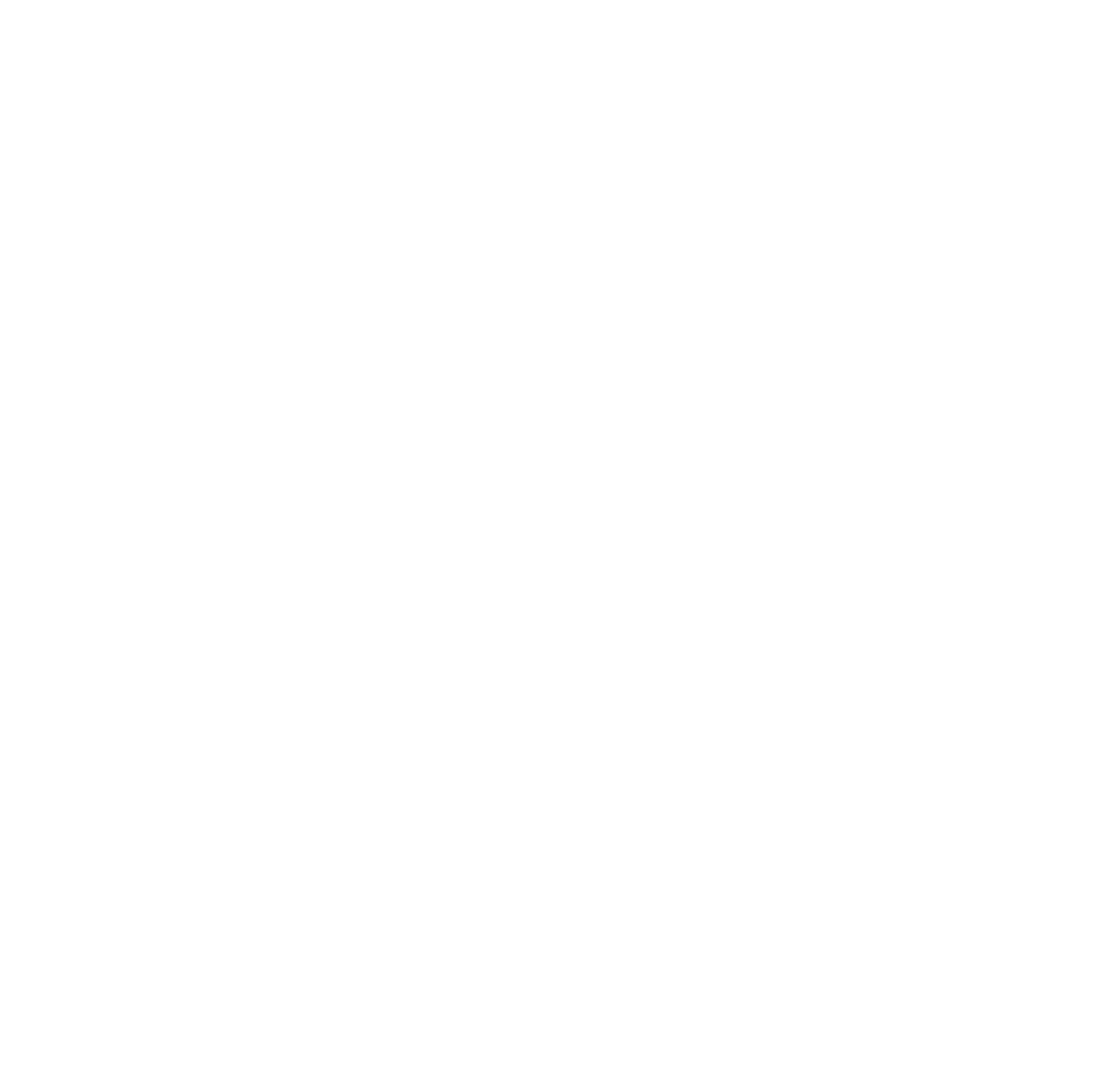
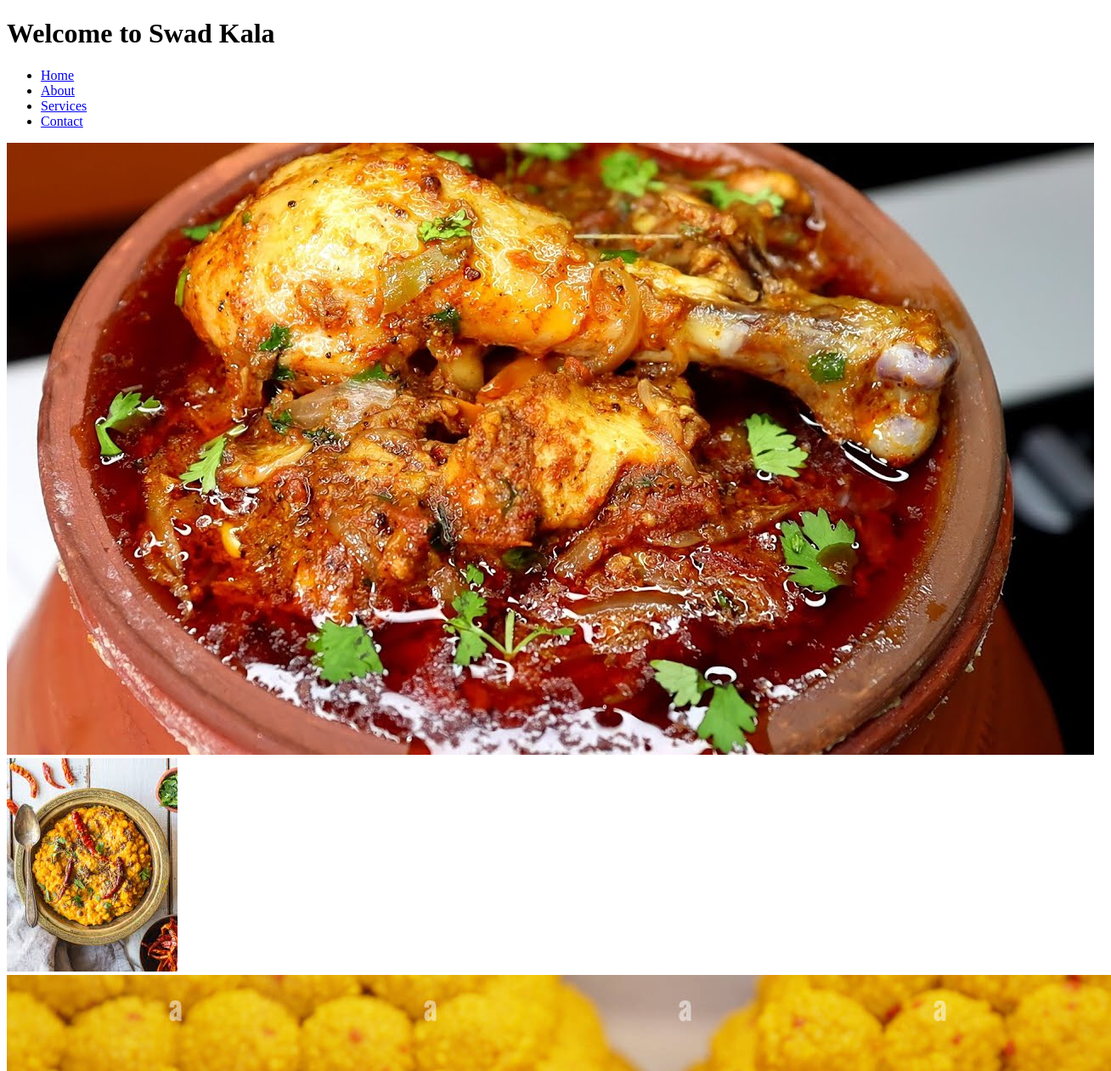
Before and after one commit to rahulbhongade358/assigment15, a plain HTML site: page index.html in a window 1280 px wide. Shown: the top 1260 px of the page at 85% size, 1308 px wide, since content can reach past the window. Before the commit the page ends 800 px from the top, so only its background shows below. Drawn offline with Linux system fonts and the light colour scheme.

Commit message:
added navbar and div with img

```diff
--- a/index.html
+++ b/index.html
@@ -7,7 +7,25 @@
 </head>
 
 <body>
+    <div class="nav">
+        <h1>Welcome to Swad Kala</h1>
+        <ul>
+            <li id="name1"><a href="#">Home</a></li>
+            <li id="name2"><a href="#">About</a></li>
+            <li id="name3"><a href="#">Services</a></li>
+            <li id="name4"><a href="#">Contact</a></li>
+        </ul>
+    </div>
+    <div class="card1">
+        <img src="img/chicken handi.jpg" alt="chicken handi">
 
+    </div>
+    <div class="card2">
+        <img src="img/daltadka.jpg" alt="daltadka">
+    </div>
+    <div class="card3">
+        <img src="img/motichoor ladoo.jpg" alt="motichoor ladoo">
+    </div>
 </body>
 
 </html>
```
